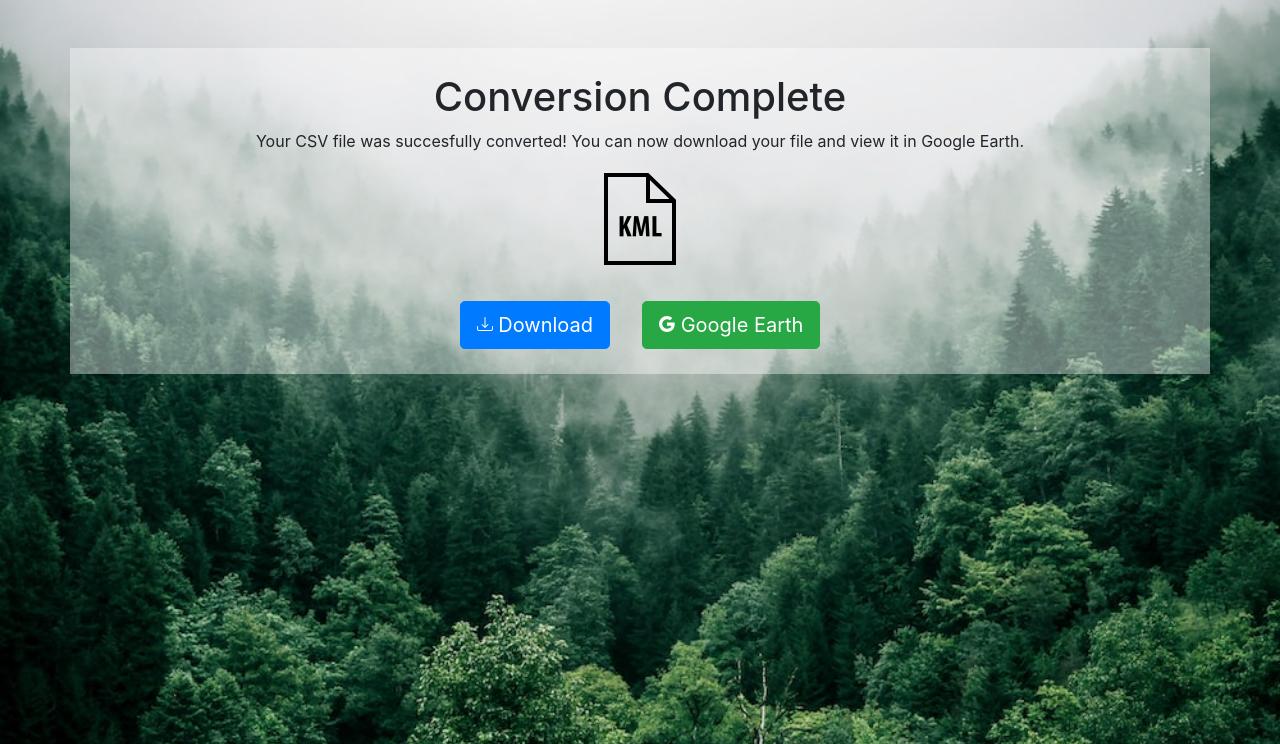
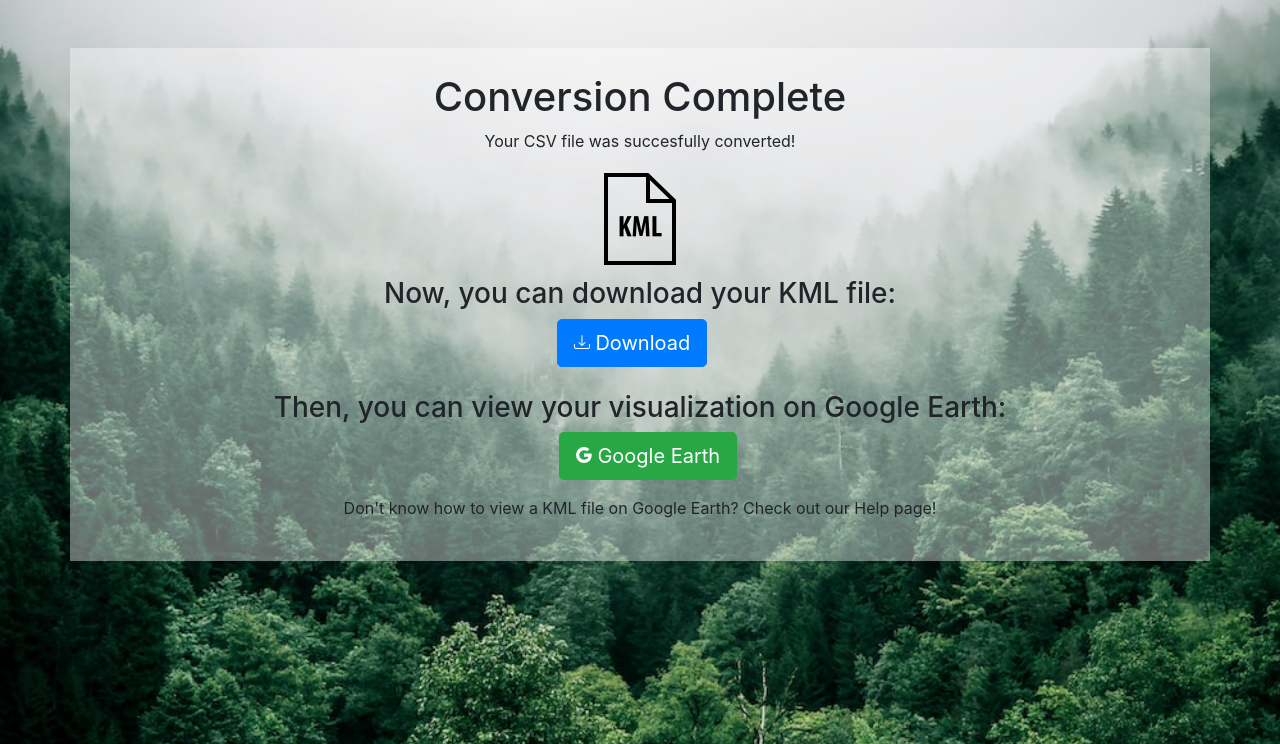
Before and after one commit to HBmem/Air-Pollution-Website, a Django app: page /show in a window 1280 px wide. Shown: the part 56-800 px from the top of the page. Run offline with Django 4.2, Linux system fonts and the light colour scheme; some libraries are stand-ins or nearby versions.

Commit message:
Update show to be inline with the actual website

```diff
--- a/air_pollution_website/website/templates/website/show.html
+++ b/air_pollution_website/website/templates/website/show.html
@@ -9,7 +9,7 @@
             <div class="">
                 <h1>Conversion Complete</h1>
                 <p class="text-center">
-                    Your CSV file was succesfully converted! You can now download your file and view it in Google Earth.
+                    Your CSV file was succesfully converted!
                 </p>
             </div>
 
@@ -21,8 +21,7 @@
                 <h2>{{ file.name }}</h2>
             </div>
 
-            <br>
-
+            <h3><center>Now, you can download your KML file:</center></h3>
             <div class="row justify-content-center">
                 <div class="d-flex justify-content-center">
                     <a class="btn btn-lg btn-primary mr-3" href="download">
@@ -32,6 +31,12 @@
                         </svg>
                     Download
                     </a>
+                    <br>
+                </div>
+            </div>
+            <br>
+            <h3><center>Then, you can view your visualization on Google Earth:</center></h3>
+            <div class="d-flex justify-content-center">
 
                 <a class="btn btn-lg btn-success ml-3" href="earth" target="_blank">
                     <svg xmlns="http://www.w3.org/2000/svg" width="16" height="16" fill="currentColor" class="bi bi-google" viewBox="0 0 16 16">
@@ -40,7 +45,10 @@
                     Google Earth
                 </a>
             </div>
-            </div>
+            <p></p>
+            <p class="text-center">
+                Don't know how to view a KML file on Google Earth? Check out our Help page!
+            </p>
         </div>
     </main>
 {% endblock %}
```
Lines whose indentation alone changed are shown as unchanged.
